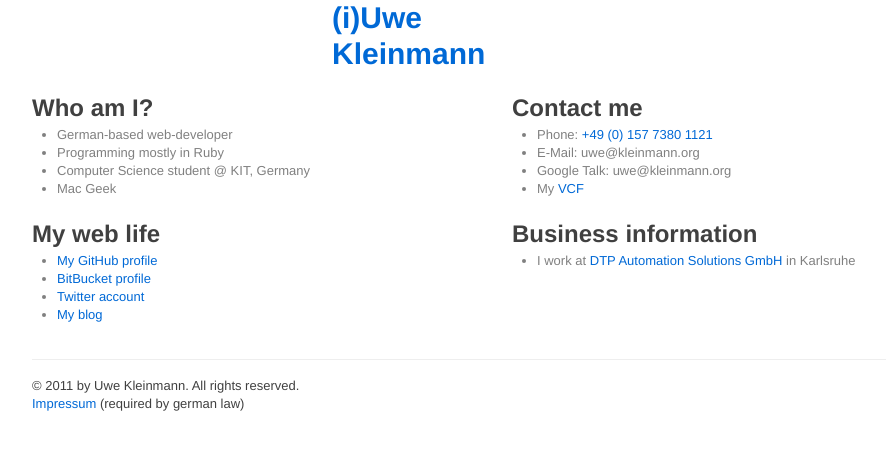
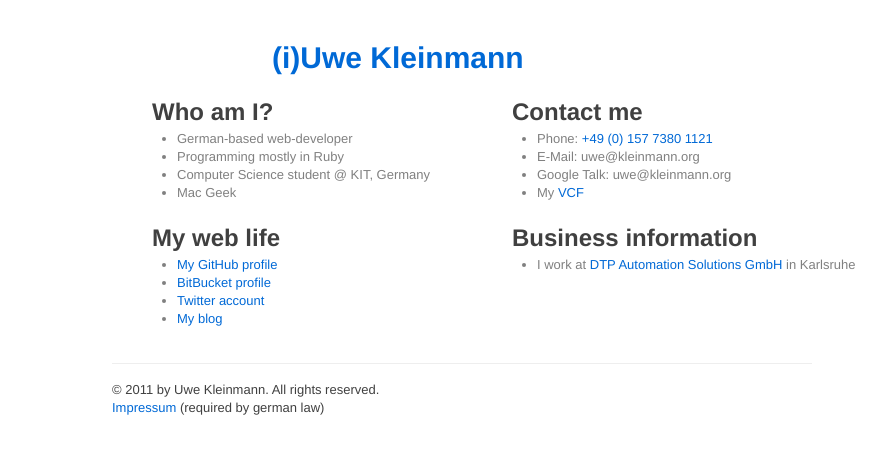
Before and after one commit to kleinmann/kleinmann.github.com, a Jekyll site: the page built from index.html, in a window 1280 px wide. Shown: the top 454 px of the page, without its empty margins (138-1024 px from the left). Built offline with Jekyll 4.4.1, drawn with Linux system fonts in a browser that asks for light colours; nearby versions of some CDN libraries; Markdown is read by kramdown in place of the engine named in the settings.

Commit message:
Fixes alignment and container sizes to center content.

```diff
--- a/_layouts/base.html
+++ b/_layouts/base.html
@@ -14,15 +14,15 @@
   </head>
   <body onload="prettyPrint()">
     <div class="container">
-      <div class="row">
-        <div class="span4 offset5">
+      <div class="row" style="padding-top:40px">
+        <div class="span5 offset4">
           <h1 id="title"><a href="/">(i)Uwe Kleinmann</a></h1>
         </div>
       </div>
       <div id="content">
         {{ content }}
       </div>
-      <footer>
+      <footer class="span12 offset1">
         <p>&copy; 2011 by Uwe Kleinmann. All rights reserved. <br />
         <a href="/impressum">Impressum</a> (required by german law)</p>
       </footer>
--- a/index.html
+++ b/index.html
@@ -3,7 +3,7 @@ layout: base
 title: Uwe Kleinmann &laquo; Personal Homepage
 ---
 <div class="row">
-  <div class="span8">
+  <div class="span6 offset2">
     <h2>Who am I?</h2>
     <ul>
       <li>German-based web-developer</li>
@@ -12,7 +12,7 @@ title: Uwe Kleinmann &laquo; Personal Homepage
       <li>Mac Geek</li>
     </ul>
   </div>
-  <div class="span8">
+  <div class="span6">
     <h2>Contact me</h2>
     <ul>
       <li>Phone: <a href="tel:+4915773801121">+49 (0) 157 7380 1121</a></li>
@@ -23,7 +23,7 @@ title: Uwe Kleinmann &laquo; Personal Homepage
   </div>
 </div>
 <div class="row">
-  <div class="span8">
+  <div class="span6 offset2">
     <h2>My web life</h2>
     <ul>
       <li><a href="https://github.com/iUwe">My GitHub profile</a></li>
```
